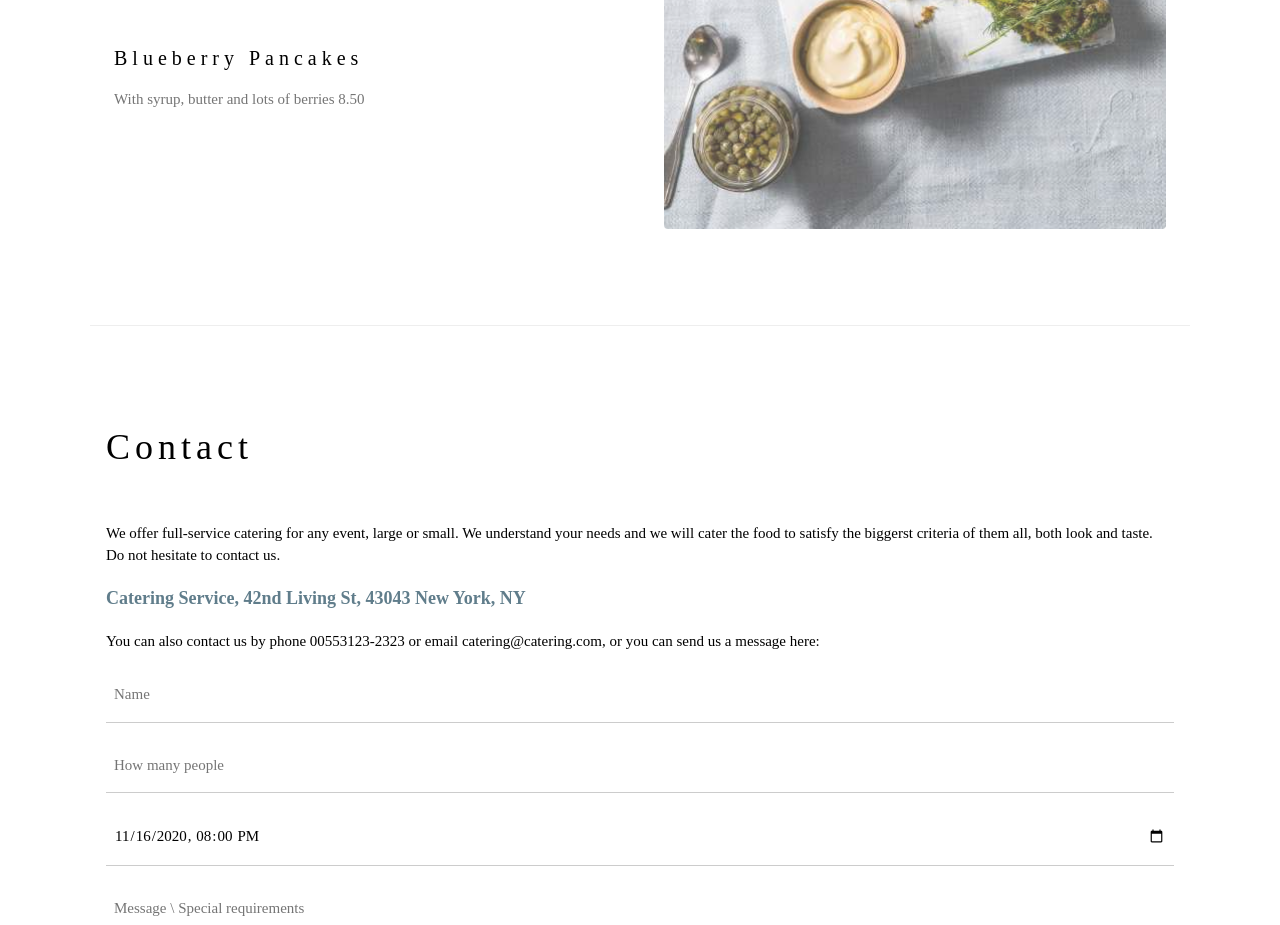
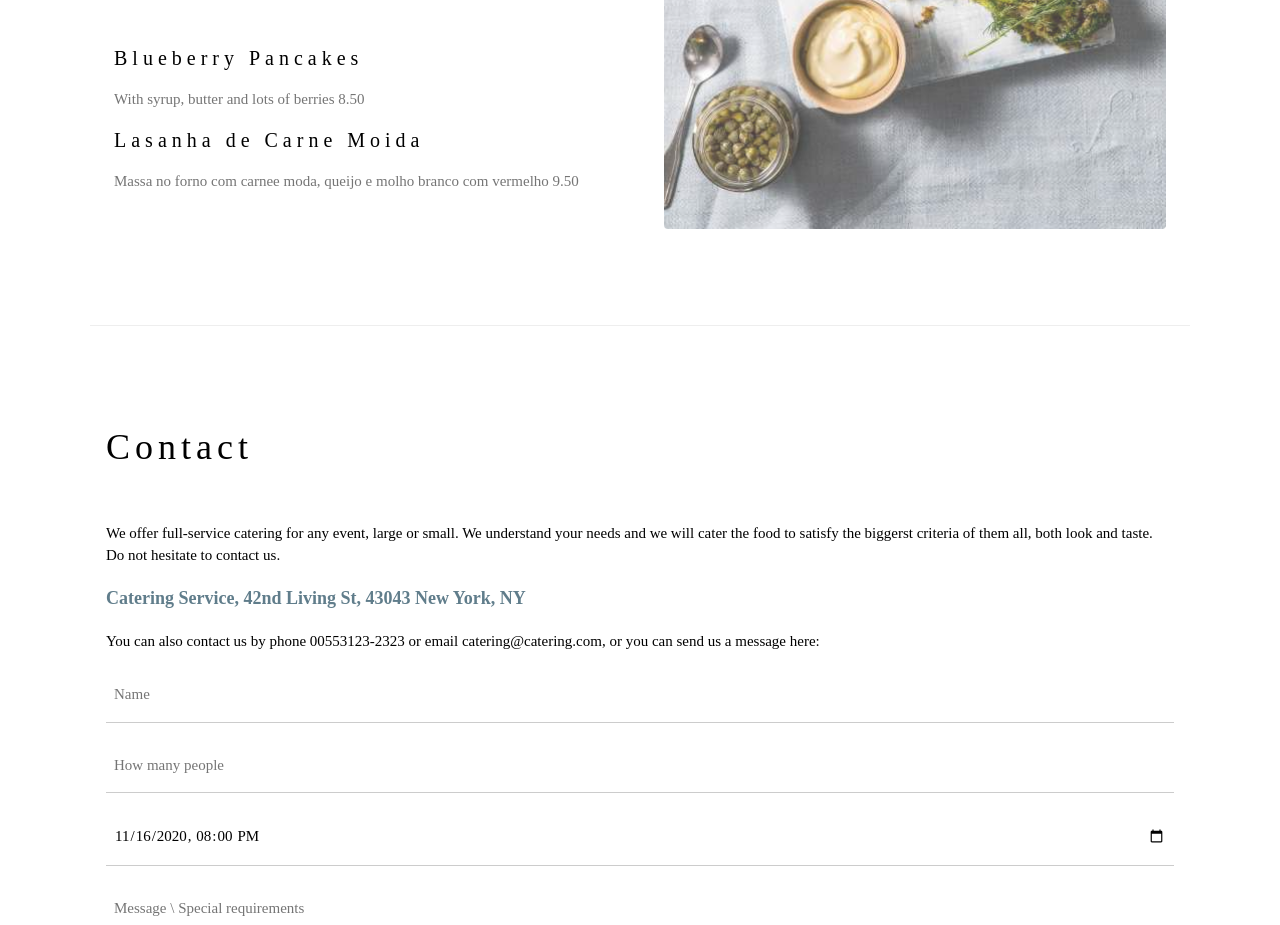
Before and after one commit to julianosaadeh/mywebsite, a plain HTML site: page index.html in a window 1280 px wide. Shown: the part 2060-2985 px from the top of the page. Drawn offline with nearby package versions, Linux system fonts and the light colour scheme.

Commit message:
Adicionado Item Lasanha de Carne ao menu

```diff
--- a/index.html
+++ b/index.html
@@ -74,6 +74,9 @@ h1, h2, h3, h4, h5, h6 {
 
       <h4>Blueberry Pancakes</h4>
       <p class="w3-text-grey">With syrup, butter and lots of berries 8.50</p>
+
+      <h4>Lasanha de Carne Moida</h4>
+      <p class="w3-text-grey">Massa no forno com carnee moda, queijo e molho branco com vermelho 9.50</p>
     </div>
 
     <div class="w3-col l6 w3-padding-large">
```
